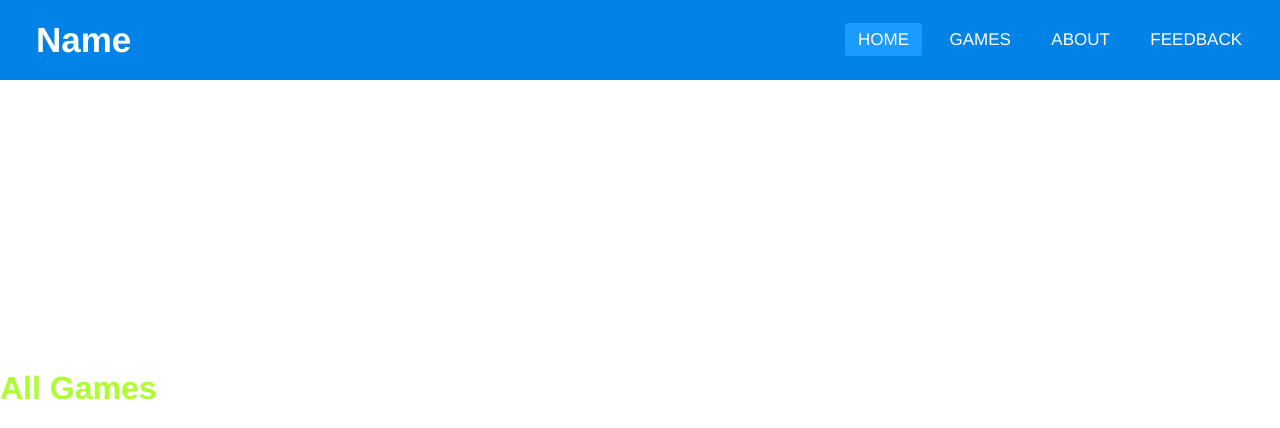
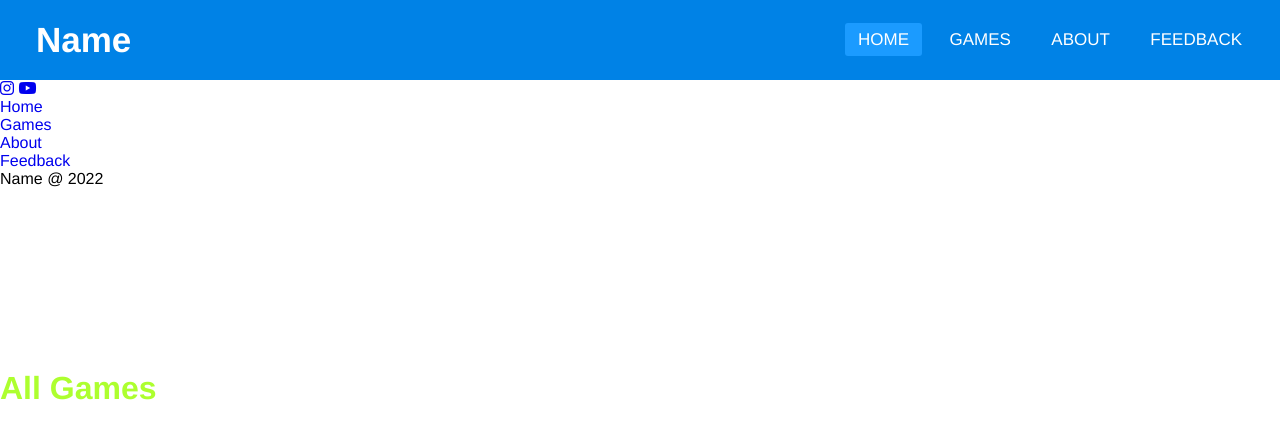
Before and after one commit to Coder-Serwin/AS-Developers, a Flask app: page / in a window 1280 px wide. Shown: the top 428 px of the page. Run offline with Flask 2, Linux system fonts and the light colour scheme; some libraries are stand-ins or nearby versions.

Commit message:
Update Index.html

```diff
--- a/templates/Index.html
+++ b/templates/Index.html
@@ -28,5 +28,26 @@
     <div class="games">
         <a href="{{url_for('Game',GameName='Catch The Gift')}}">Catch The Gift</a>
     </div>
+    <section class="footer">
+        <div class="social">
+            <a href="#"><i class="fab fa-instagram"></i></a>
+            <a href="#"><i class="fab fa-youtube"></i></a>
+        </div>
+        <ul class="list">
+            <li>
+                <a href="#">Home</a>
+            </li>
+            <li>
+                <a href="#">Games</a>
+            </li>
+            <li>
+                <a href="#">About</a>
+            </li>
+            <li>
+                <a href="#">Feedback</a>
+            </li>
+        </ul>
+        <p class="copyright">Name @ 2022</p>
+    </section>
 </body>
 </html>
```
